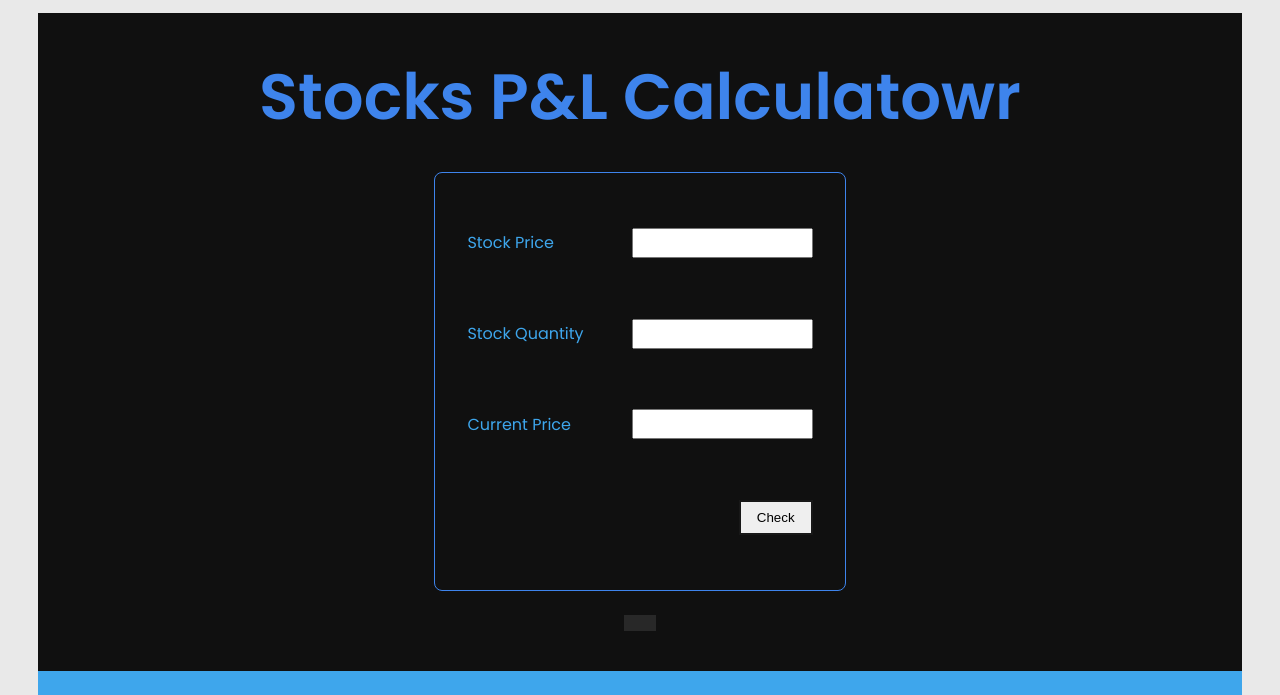
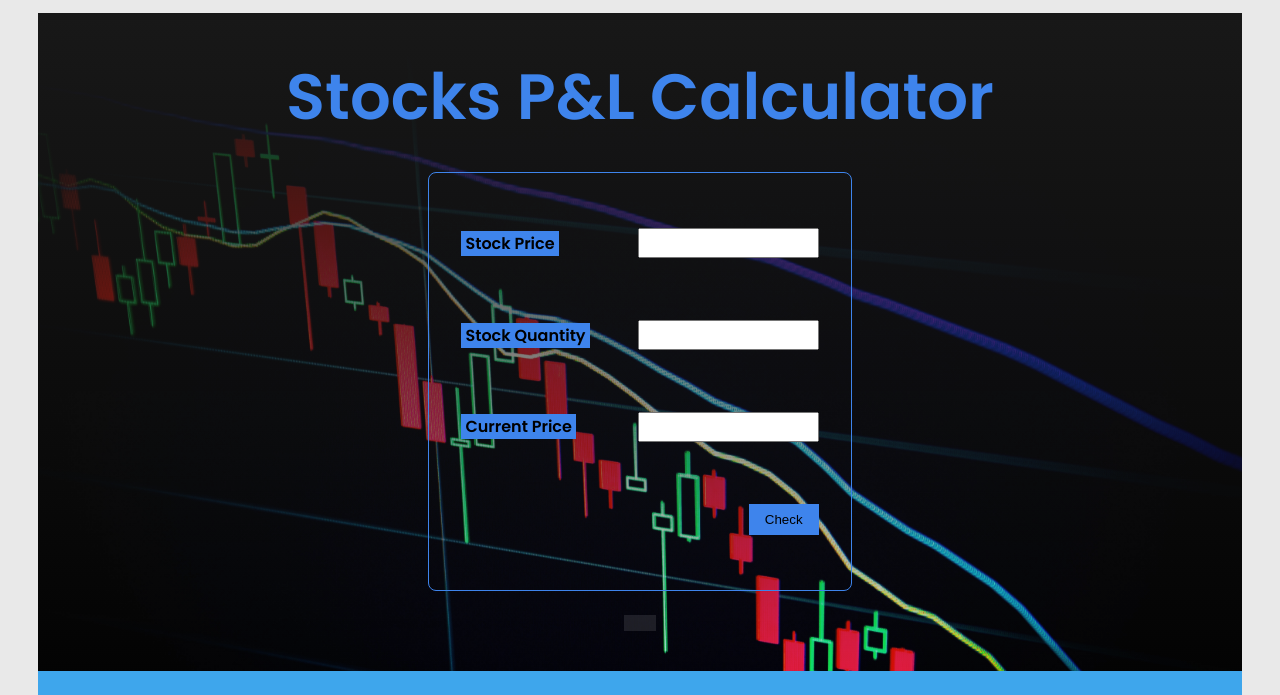
Before and after one commit to JaswanthReddyPadala/profitNloss, a plain HTML site: page index.html in a window 1280 px wide. Shown: the top 695 px of the page. Drawn offline with Linux system fonts and the light colour scheme.

Commit message:
Added Background Image

```diff
--- a/index.html
+++ b/index.html
@@ -22,7 +22,7 @@
   <body>
     <main class="main">
       <div class="main-heading">
-        <h1>Stocks P&L Calculatowr</h1>
+        <h1>Stocks P&L Calculator</h1>
       </div>
       <div class="main-body">
         <div class="main-body_calculation">
--- a/style.css
+++ b/style.css
@@ -21,11 +21,13 @@ body{
     justify-content: center;
     align-items: center;
     padding:1% 3%;
-
     font-family: 'Poppins', sans-serif;
 }
 
 .main{
+    background-image: linear-gradient(to bottom, #181818, #18181821), url("./bg.jpg");
+    background-size: cover;
+
     height:85%;
     width: 100%;
     background-color: #101010;
@@ -75,10 +77,14 @@ body{
     align-items: center;
     width:100%;
     margin-bottom: 1rem;
+    font-weight: 600;
 }
 
 .input-label{
     margin-right: 3rem;
+    background-color: #3E84EC;
+    padding: 0 0.25rem;
+    color:#000000
 }
 
 input{
@@ -86,9 +92,10 @@ input{
 }
 
 #btn-calculate{
-    border:2px solid #181818;
     padding:0.5rem 1rem;
     align-self: flex-end;
+    background-color: #3E84EC;
+    border:none;
 }
 
 .main-output{
```
Also changed, not shown: bg.jpg (added).
